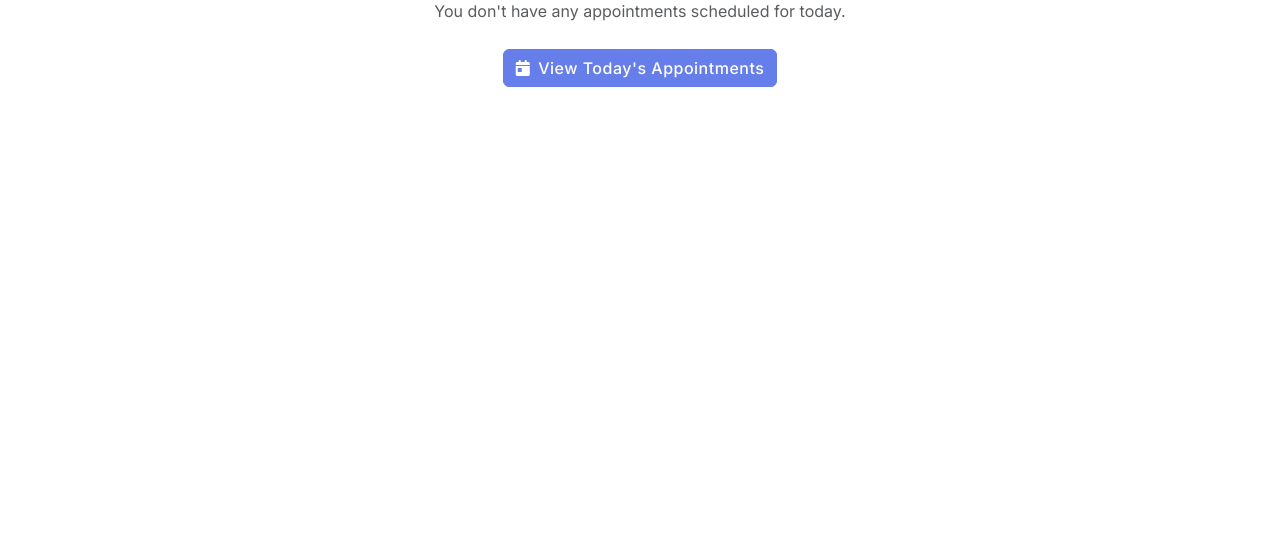
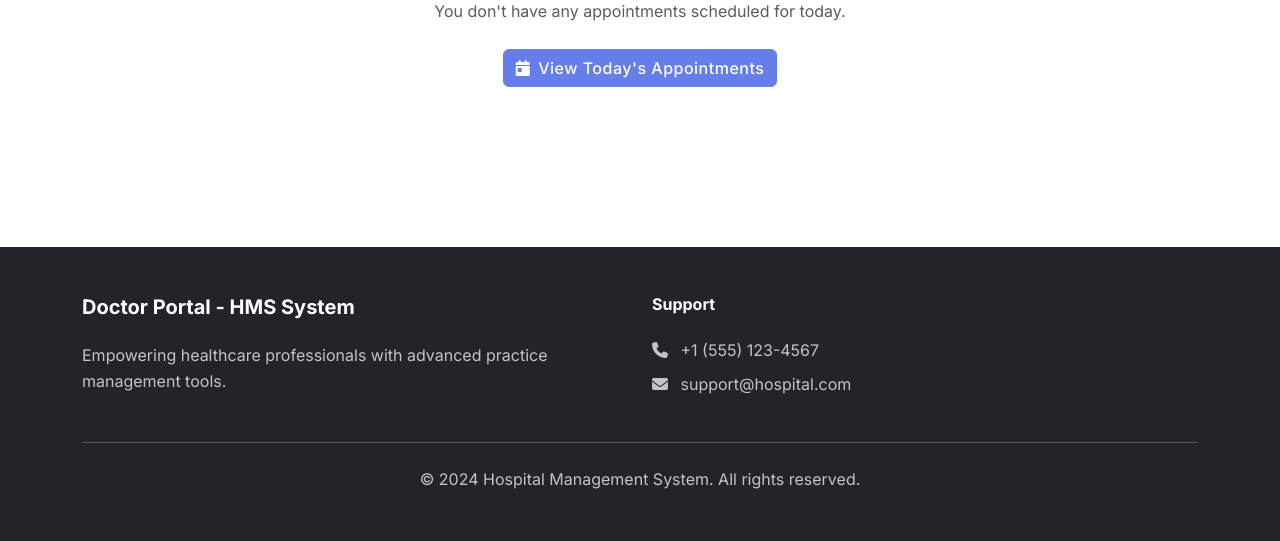
Before and after one commit to amulbabariya07/hms-system, a Flask app: page /doctor/appointments in a window 1280 px wide. Shown: the part 655-1196 px from the top of the page. Before the commit the page ends 742 px from the top, so only its background shows below. Run offline with Flask 3, Linux system fonts and the light colour scheme; the visitor is signed in with stand-in values (Sample User, id 1); some libraries are stand-ins or nearby versions.

Commit message:
[IMP] Add the chnages of dr panel

```diff
--- a/app/doctor/routes.py
+++ b/app/doctor/routes.py
@@ -273,7 +273,7 @@ def doctor_profile():
     if 'doctor_logged_in' not in session:
         return redirect(url_for('doctor.doctor_login'))
 
-    doctor = Doctor.query.get(session['doctor_logged_in'])
+    doctor = Doctor.query.get(session['doctor_id'])
     specializations = Specialization.query.order_by(Specialization.name).all()
     return render_template('doctor/profile.html', doctor=doctor, specializations=specializations)
 
@@ -291,7 +291,7 @@ def edit_profile():
     if 'doctor_logged_in' not in session:
         return redirect(url_for('doctor.doctor_login'))
 
-    doctor = Doctor.query.get(session['doctor_logged_in'])
+    doctor = Doctor.query.get(session['doctor_id'])
     specializations = Specialization.query.order_by(Specialization.name).all()
 
     doctor.full_name = request.form.get('full_name')
--- a/app/doctor/templates/doctor/appointments.html
+++ b/app/doctor/templates/doctor/appointments.html
@@ -1,46 +1,7 @@
 {% extends "base.html" %}
 {% block content %}
-<!-- Navigation Menu -->
-<nav class="navbar navbar-expand-lg navbar-light bg-white shadow-sm sticky-top">
-    <div class="container">
-        <a class="navbar-brand fw-bold text-primary fs-3" href="/">
-            <i class="fas fa-hospital-alt me-2"></i>
-            HMS
-        </a>
-        <button class="navbar-toggler" type="button" data-bs-toggle="collapse" data-bs-target="#navbarNav">
-            <span class="navbar-toggler-icon"></span>
-        </button>
-        <div class="collapse navbar-collapse" id="navbarNav">
-            <ul class="navbar-nav ms-auto">
-                <li class="nav-item">
-                    <a class="nav-link fw-semibold" href="{{ url_for('doctor.doctor_dashboard') }}">
-                        <i class="fas fa-home me-1"></i>Dashboard
-                    </a>
-                </li>
-                <li class="nav-item">
-                    <a class="nav-link fw-semibold active" href="{{ url_for('doctor.doctor_appointments') }}">
-                        <i class="fas fa-calendar-check me-1"></i>Appointments
-                    </a>
-                </li>
-                <li class="nav-item">
-                    <a class="nav-link fw-semibold" href="{{ url_for('doctor.doctor_profile') }}">
-                        <i class="fas fa-user me-1"></i>Profile
-                    </a>
-                </li>
-                <li class="nav-item">
-                    <span class="nav-link fw-semibold text-success">
-                        <i class="fas fa-user-md me-1"></i>Dr. {{ session.doctor_name }}
-                    </span>
-                </li>
-                <li class="nav-item ms-2">
-                    <a href="{{ url_for('doctor.doctor_logout') }}" class="btn btn-outline-danger rounded-pill px-4">
-                        <i class="fas fa-sign-out-alt me-1"></i>Logout
-                    </a>
-                </li>
-            </ul>
-        </div>
-    </div>
-</nav>
+{% include "doctor/dr_header.html" %}
+
 <!-- Breadcrumb -->
 <div class="bg-light py-3">
     <div class="container">
@@ -1062,4 +1023,5 @@ document.addEventListener('DOMContentLoaded', function() {
 }
 /* ...existing code... */
 </style>
+{% include "doctor/dr_footer.html" %}
 {% endblock %}
--- /dev/null
+++ b/app/doctor/templates/doctor/dr_footer.html
@@ -0,0 +1,27 @@
+<footer class="bg-dark text-white py-5">
+    <div class="container">
+        <div class="row g-4">
+            <div class="col-lg-6">
+                <h5 class="fw-bold mb-4">Doctor Portal - HMS System</h5>
+                <p class="text-light opacity-75 mb-4">Empowering healthcare professionals with advanced practice management tools.</p>
+            </div>
+            <div class="col-lg-6">
+                <h6 class="fw-bold mb-4">Support</h6>
+                <div class="contact-info">
+                    <p class="text-light opacity-75 mb-2">
+                        <i class="fas fa-phone me-2"></i>
+                        +1 (555) 123-4567
+                    </p>
+                    <p class="text-light opacity-75 mb-2">
+                        <i class="fas fa-envelope me-2"></i>
+                        support@hospital.com
+                    </p>
+                </div>
+            </div>
+        </div>
+        <hr class="my-4 opacity-25">
+        <div class="text-center">
+            <p class="text-light opacity-75 mb-0">&copy; 2024 Hospital Management System. All rights reserved.</p>
+        </div>
+    </div>
+</footer>
--- /dev/null
+++ b/app/doctor/templates/doctor/dr_header.html
@@ -0,0 +1,44 @@
+{% extends "base.html" %}
+{% block content %}
+<!-- Navigation Menu -->
+<nav class="navbar navbar-expand-lg navbar-light bg-white shadow-sm sticky-top">
+    <div class="container">
+        <a class="navbar-brand fw-bold text-primary fs-3" href="/">
+            <i class="fas fa-hospital-alt me-2"></i>
+            HMS
+        </a>
+        <button class="navbar-toggler" type="button" data-bs-toggle="collapse" data-bs-target="#navbarNav">
+            <span class="navbar-toggler-icon"></span>
+        </button>
+        <div class="collapse navbar-collapse" id="navbarNav">
+            <ul class="navbar-nav ms-auto">
+                <li class="nav-item">
+                    <a class="nav-link fw-semibold" href="{{ url_for('doctor.doctor_dashboard') }}">
+                        <i class="fas fa-home me-1"></i>Dashboard
+                    </a>
+                </li>
+                <li class="nav-item">
+                    <a class="nav-link fw-semibold active" href="{{ url_for('doctor.doctor_appointments') }}">
+                        <i class="fas fa-calendar-check me-1"></i>Appointments
+                    </a>
+                </li>
+                <li class="nav-item">
+                    <a class="nav-link fw-semibold" href="{{ url_for('doctor.doctor_profile') }}">
+                        <i class="fas fa-user me-1"></i>Profile
+                    </a>
+                </li>
+                <li class="nav-item">
+                    <span class="nav-link fw-semibold text-success">
+                        <i class="fas fa-user-md me-1"></i>Dr. {{ session.doctor_name }}
+                    </span>
+                </li>
+                <li class="nav-item ms-2">
+                    <a href="{{ url_for('doctor.doctor_logout') }}" class="btn btn-outline-danger rounded-pill px-4">
+                        <i class="fas fa-sign-out-alt me-1"></i>Logout
+                    </a>
+                </li>
+            </ul>
+        </div>
+    </div>
+</nav>
+{% endblock %}
--- a/app/doctor/templates/doctor/patients.html
+++ b/app/doctor/templates/doctor/patients.html
@@ -1,5 +1,6 @@
 {% extends "base.html" %}
 {% block content %}
+{% include "doctor/dr_header.html" %}
 <!-- Breadcrumb -->
 <div class="bg-light py-3">
     <div class="container">
--- a/app/doctor/templates/doctor/profile.html
+++ b/app/doctor/templates/doctor/profile.html
@@ -196,7 +196,7 @@
 <div class="modal fade" id="editProfileModal" tabindex="-1" aria-labelledby="editProfileModalLabel" aria-hidden="true">
     <div class="modal-dialog">
         <div class="modal-content">
-            <form method="POST" action="{{ url_for('doctor.doctor_edit_profile') }}">
+            <form method="POST" action="{{ url_for('doctor.edit_profile') }}">
                 <div class="modal-header bg-primary text-white">
                     <h5 class="modal-title" id="editProfileModalLabel">Edit Profile</h5>
                     <button type="button" class="btn-close btn-close-white" data-bs-dismiss="modal" aria-label="Close"></button>
```
Also changed, not shown: app/doctor/templates/doctor/dashboard.html (+2 -62 lines).
